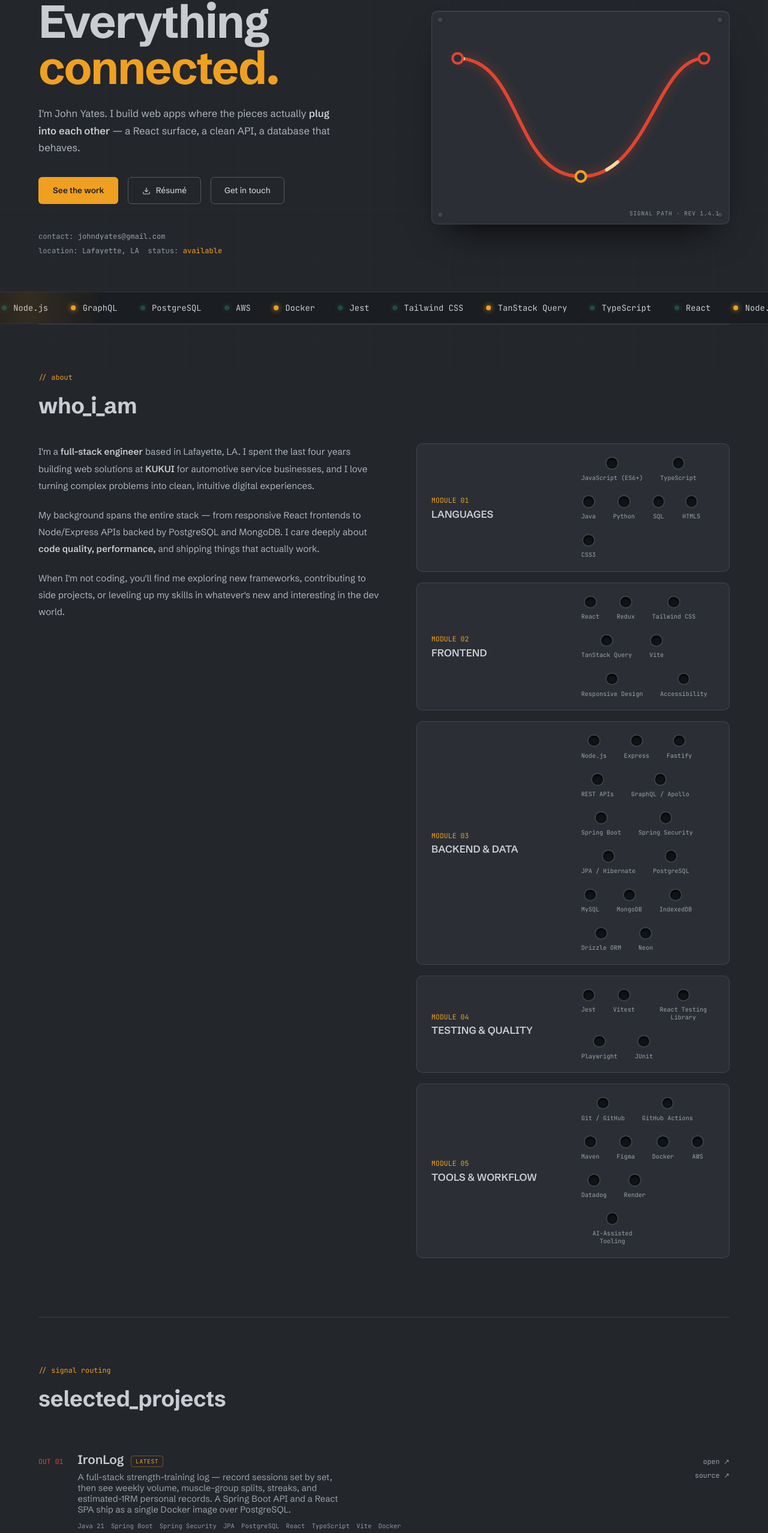
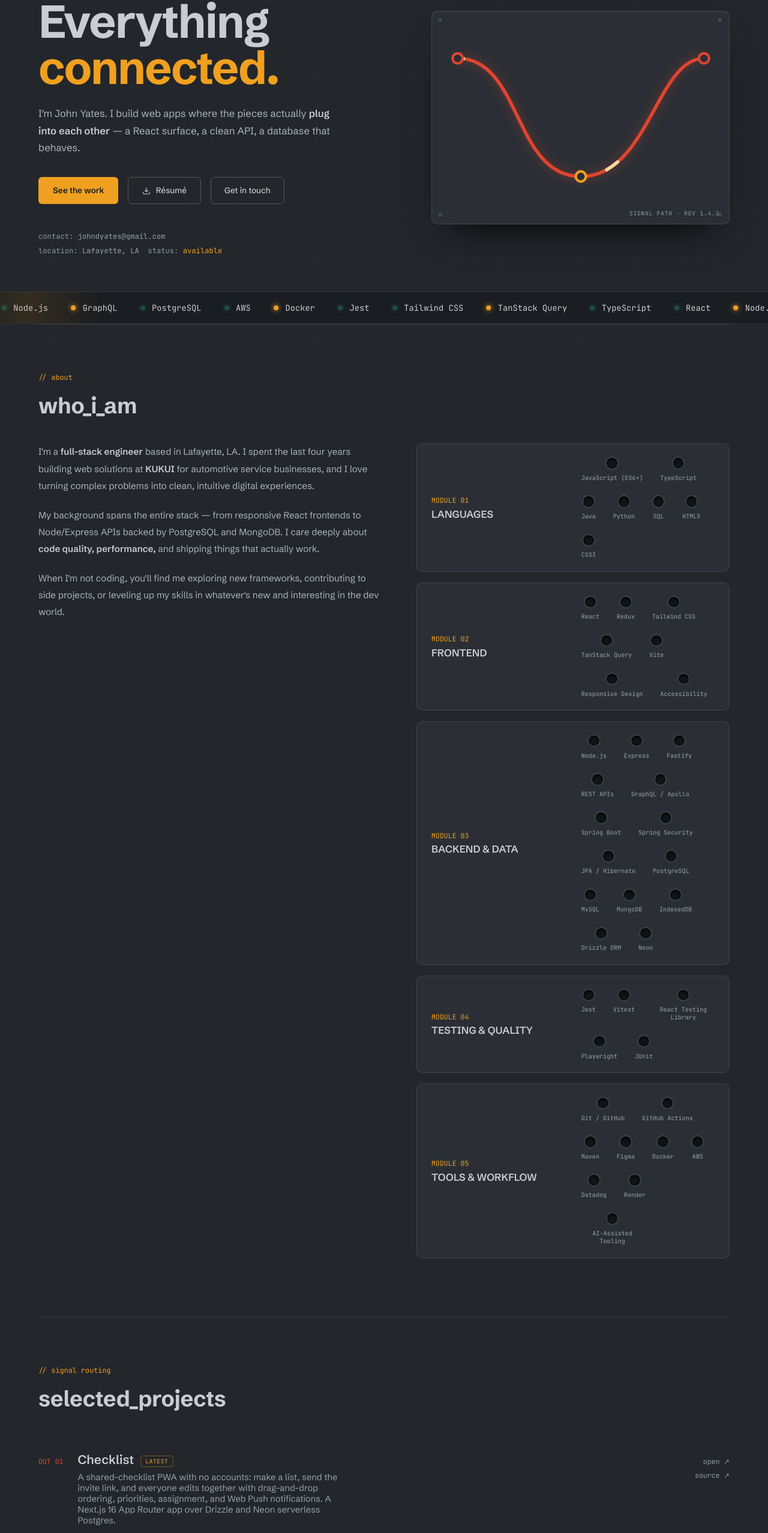
Before and after one commit to cycoconutz/new-portfolio, a React (Create React App) app: page / in a window 1280 px wide. Shown: the part 180-2735 px from the top of the page at 60% size. Built offline with nearby package versions, Linux system fonts and the light colour scheme.

Commit message:
Add Checklist as latest project; publish one-page resume v1.4.2

```diff
--- a/src/App.js
+++ b/src/App.js
@@ -3,7 +3,7 @@ import { useEffect } from "react";
 // RESUME_VERSION is rewritten automatically by the resume-generator on every
 // new resume. The ?v= query busts the CDN/browser cache so recruiters always
 // get the current file even though the path stays stable.
-const RESUME_VERSION = "1.4.1";
+const RESUME_VERSION = "1.4.2";
 const RESUME_HREF = `${process.env.PUBLIC_URL || ""}/resume.pdf?v=${RESUME_VERSION}`;
 
 const styles = `
@@ -211,15 +211,24 @@ const styles = `
 const projects = [
   {
     num: "01",
+    title: "Checklist",
+    tag: "latest",
+    desc: "A shared-checklist PWA with no accounts: make a list, send the invite link, and everyone edits together with drag-and-drop ordering, priorities, assignment, and Web Push notifications. A Next.js 16 App Router app over Drizzle and Neon serverless Postgres.",
+    tech: ["Next.js 16", "React 19", "TypeScript", "Drizzle ORM", "Neon", "Web Push", "Tailwind CSS"],
+    live: "https://checklist-cyco.vercel.app/",
+    repo: "https://github.com/cycoconutz/checklist",
+  },
+  {
+    num: "02",
     title: "IronLog",
-    tag: "latest",
+    tag: "project",
     desc: "A full-stack strength-training log — record sessions set by set, then see weekly volume, muscle-group splits, streaks, and estimated-1RM personal records. A Spring Boot API and a React SPA ship as a single Docker image over PostgreSQL.",
     tech: ["Java 21", "Spring Boot", "Spring Security", "JPA", "PostgreSQL", "React", "TypeScript", "Vite", "Docker"],
     live: "https://ironlog-llgm.onrender.com/",
     repo: "https://github.com/cycoconutz/ironlog",
   },
   {
-    num: "02",
+    num: "03",
     title: "Lulla",
     tag: "featured",
     desc: "A calm, local-first baby & parent tracker — one-tap feeding, sleep, diaper, growth and routine logs with a live timer, WHO growth charts, and optional family sync across devices. Free, no accounts, no ads.",
@@ -228,7 +237,7 @@ const projects = [
     repo: "https://github.com/cycoconutz/lulla",
   },
   {
-    num: "03",
+    num: "04",
     title: "Deadwax",
     tag: "project",
     desc: "A full-stack vinyl marketplace with full-text catalog search, cart and transactional checkout, seller fulfillment dashboards, verified reviews, and an admin moderation back office.",
@@ -237,7 +246,7 @@ const projects = [
     repo: "https://github.com/cycoconutz/deadwax",
   },
   {
-    num: "04",
+    num: "05",
     title: "VAULT",
     tag: "project",
     desc: "A brutalist explorer for the Art Institute of Chicago — search, filter, and pin 65,000+ artworks straight from the museum's open-access API, with debounced, URL-synced search.",
@@ -246,7 +255,7 @@ const projects = [
     repo: "https://github.com/cycoconutz/vault",
   },
   {
-    num: "05",
+    num: "06",
     title: "Karmatic",
     tag: "project",
     desc: "A MERN-stack single-page app built as a three-person collaborative bootcamp capstone with authentication and live data.",
@@ -255,7 +264,7 @@ const projects = [
     repo: "https://github.com/cycoconutz/Karmatic",
   },
   {
-    num: "06",
+    num: "07",
     title: "TwilightVotes",
     tag: "featured",
     desc: "A voting tracker for Twilight Imperium agenda phases where players can create sessions, add factions, and tally votes across agendas in real time. Live at twilightvotes.com.",
@@ -264,7 +273,7 @@ const projects = [
     repo: "https://github.com/cycoconutz/Twilight-Votes",
   },
   {
-    num: "07",
+    num: "08",
     title: "Ledger",
     tag: "project",
     desc: "A zero-backend revenue & receipt tracker: import CSV sales exports (like a Depop report), review revenue in a filterable table, and log expenses with categories, labels, and receipt photos — all stored on-device with IndexedDB.",
```
Also changed, not shown: 1 other file (tests, documents, lock files or other folders).
